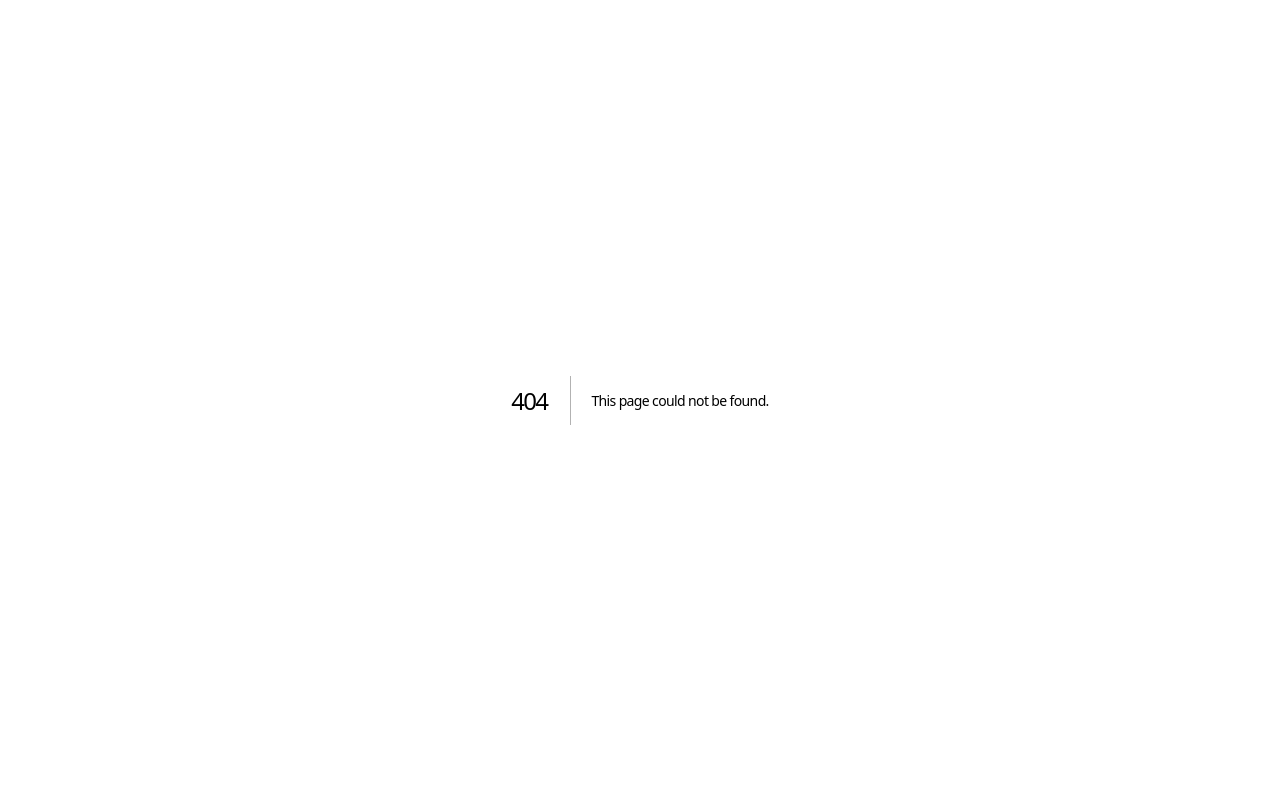
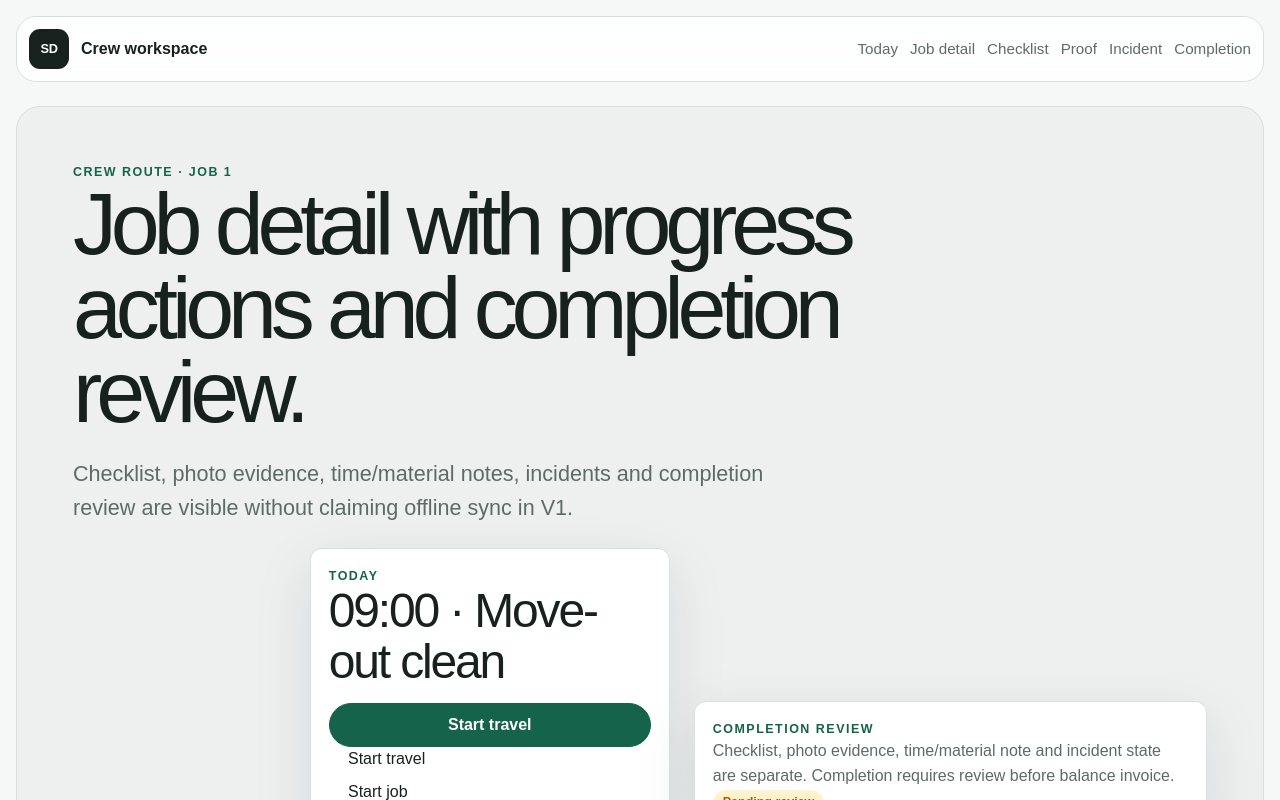
Before and after one commit to SaamVR/ServiceDesk, a Next.js app: page /crew/jobs/1 in a window 1280 px wide. Before the commit this address had no page. Shown: the top 800 px of the page. Built offline with nearby package versions, Linux system fonts and the light colour scheme.

Commit message:
feat: add crew job detail route

```diff
--- /dev/null
+++ b/src/app/crew/jobs/[id]/page.tsx
@@ -0,0 +1,15 @@
+import { OperationalRoute } from "@/features/operations/OperationalRoute";
+
+export default async function CrewJobDetailPage({ params }: { params: Promise<{ id: string }> }) {
+  const { id } = await params;
+
+  return (
+    <OperationalRoute
+      surface="crew"
+      workspaceLabel="Crew workspace"
+      resourceLabel={`job ${id}`}
+      title="Job detail with progress actions and completion review."
+      description="Checklist, photo evidence, time/material notes, incidents and completion review are visible without claiming offline sync in V1."
+    />
+  );
+}
```
